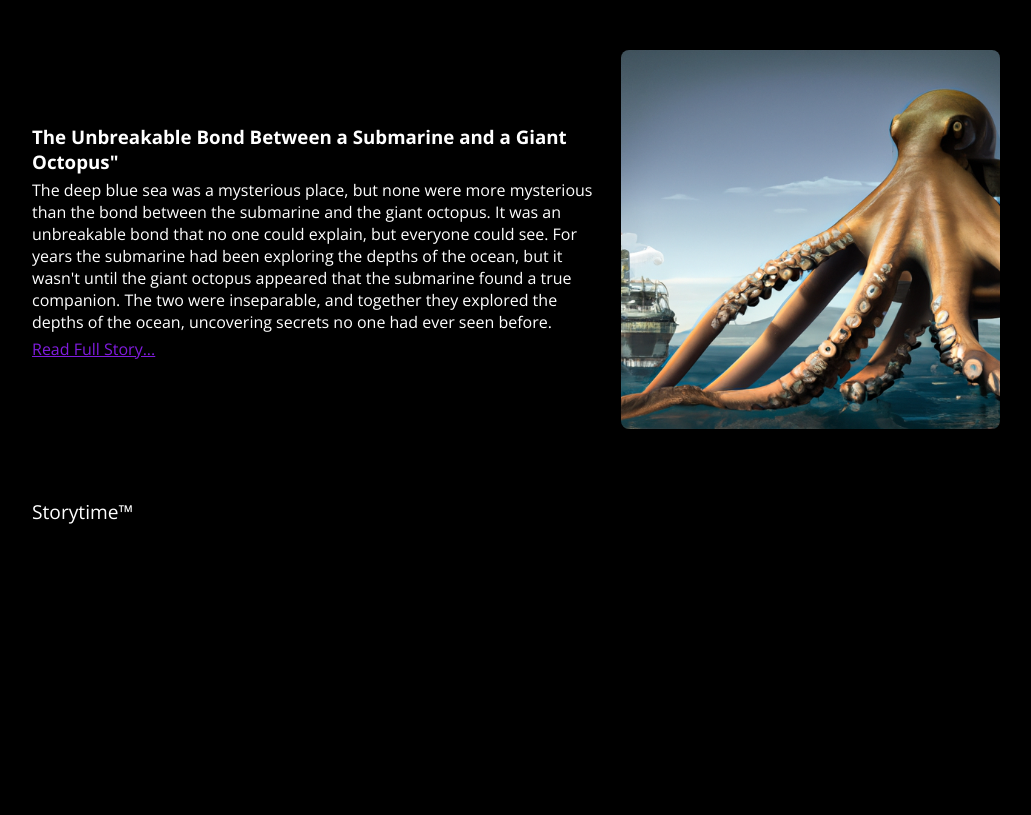
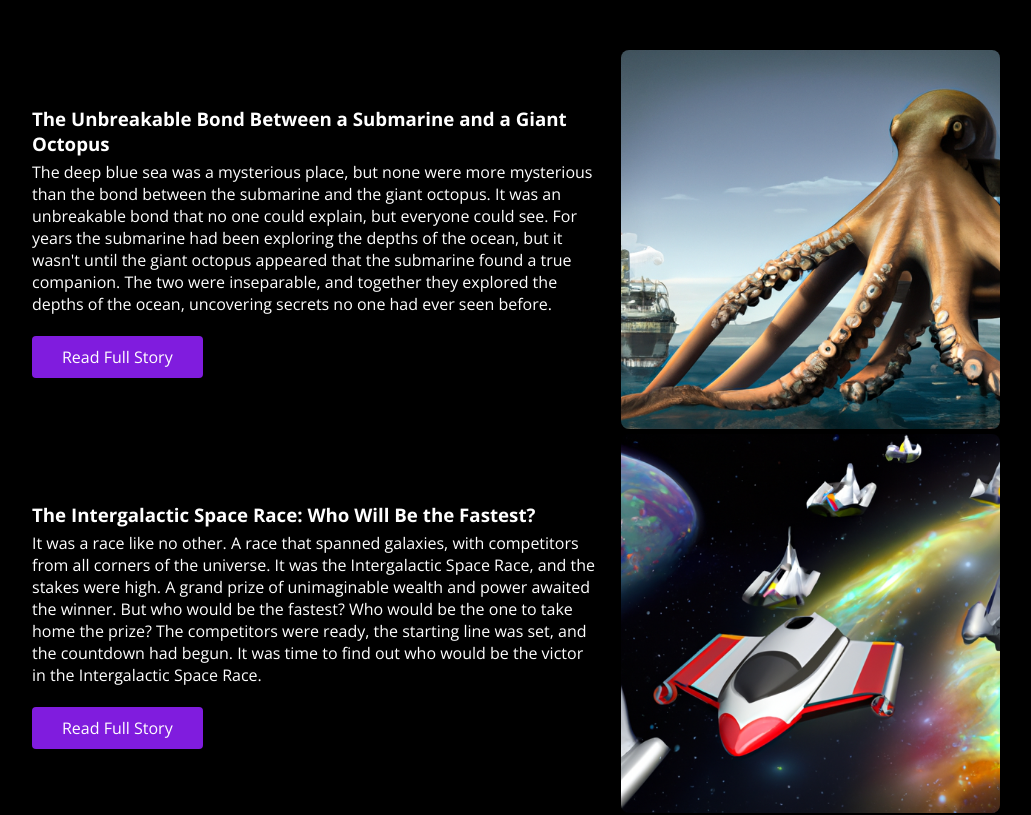
Before and after one commit to Hergelink/storytime, a React (Create React App) app in the folder client/: page / in a window 1280 px wide. Shown: the part 1020-1835 px from the top of the page, without its empty margins (124-1155 px from the left). Before the commit the page ends 1561 px from the top, so only its background shows below. Built offline with nearby package versions, Linux system fonts and the light colour scheme; the HTML template or start-up script is replaced by a standard one; what @react-pdf/renderer would draw is missing.

Commit message:
added a map function to list all examle strories

```diff
--- a/client/src/components/Create.jsx
+++ b/client/src/components/Create.jsx
@@ -4,7 +4,6 @@ import OutputArea from './OutputArea';
 import Spinner from './Spinner';
 
 export default function Create() {
-
   const [input, setInput] = useState(null);
   const [loading, setLoading] = useState(false);
   const [title, setTitle] = useState('Your story will appear here');
@@ -13,19 +12,17 @@ export default function Create() {
   const [image, setImage] = useState('');
   const [storyEnd, setStoryEnd] = useState('');
 
-
   const handleInput = (e) => {
     setInput(() => e.target.value);
   };
 
   async function generateText() {
-
-    setTitle('')
-    setImage('')
-    setDescription('')
-    setStoryBody('')
-    setStoryEnd('')
-    setLoading(true)
+    setTitle('');
+    setImage('');
+    setDescription('');
+    setStoryBody('');
+    setStoryEnd('');
+    setLoading(true);
     try {
       const response = await fetch('/openai/generatetext', {
         method: 'POST',
@@ -42,14 +39,12 @@ export default function Create() {
       }
 
       const returnedData = await response.json();
-      setImage(returnedData.data.imageUrl)
+      setImage(returnedData.data.imageUrl);
       setTitle(returnedData.data.aiOutput);
       setDescription(returnedData.data.entryOutput);
       setStoryBody(returnedData.data.storyBodyOutput);
       setStoryEnd(returnedData.data.storyEndOutput);
-      setLoading(false)
-
-
+      setLoading(false);
     } catch (error) {
       console.log(error);
     }
@@ -62,10 +57,15 @@ export default function Create() {
   };
 
   return (
-    <main className='App'>
+    <main>
+      <h1 id={style.pageTitle}>Create your story</h1>
       <form onSubmit={handleSubmit}>
         <label id={style.createLabel}>
           What kind of story do you want?
+          <p className={style.inputDescription}>
+            Please give as much detail as possible for more personilized
+            stories.
+          </p>
           <input
             id={style.createInput}
             placeholder='A race story in space'
@@ -73,11 +73,23 @@ export default function Create() {
             onChange={handleInput}
           />
         </label>
+
+        <p className={style.inputDescription}>
+          **Avoid harmful language as it may be flagged and result in loss of
+          credits.
+        </p>
         <button id={style.createBtn} type='submit'>
           {loading ? <Spinner /> : 'Create Story'}
-          </button>
+        </button>
       </form>
-      <OutputArea title={title} description={description} storyBody={storyBody} image={image} storyEnd={storyEnd} loading={loading}/>
+      <OutputArea
+        title={title}
+        description={description}
+        storyBody={storyBody}
+        image={image}
+        storyEnd={storyEnd}
+        loading={loading}
+      />
     </main>
   );
 }
--- a/client/src/components/ExampleStories.jsx
+++ b/client/src/components/ExampleStories.jsx
@@ -1,31 +1,60 @@
 import React from 'react';
-import {Link} from 'react-router-dom'
+import { Link } from 'react-router-dom';
 import style from '../styles/ExampleStories.module.css';
 import octopusImg from '../images/octopus-story.png';
-
+import spaceImg from '../images/space-story.png';
+import dogImg from '../images/dog-story.png'
 export default function ExampleStories() {
+  const stories = [
+    {
+      id: 1,
+      title: 'The Unbreakable Bond Between a Submarine and a Giant Octopus',
+      story: `The deep blue sea was a mysterious place, but none were more
+    mysterious than the bond between the submarine and the giant
+    octopus. It was an unbreakable bond that no one could explain, but
+    everyone could see. For years the submarine had been exploring the
+    depths of the ocean, but it wasn't until the giant octopus appeared
+    that the submarine found a true companion. The two were inseparable,
+    and together they explored the depths of the ocean, uncovering
+    secrets no one had ever seen before.`,
+      photo: octopusImg,
+    },
+    {
+      id: 2,
+      title: 'The Intergalactic Space Race: Who Will Be the Fastest?',
+      story: `It was a race like no other. A race that spanned galaxies, with competitors from all corners of the universe. It was the Intergalactic Space Race, and the stakes were high. A grand prize of unimaginable wealth and power awaited the winner. But who would be the fastest? Who would be the one to take home the prize? The competitors were ready, the starting line was set, and the countdown had begun. It was time to find out who would be the victor in the Intergalactic Space Race.`,
+      photo: spaceImg,
+    },
+    {
+      id: 3,
+      title: 'A New Home for Fido: How a Dog Found His Forever Family at the Shelter',
+      story: `Fido was a lonely pup when he first arrived at the animal shelter. He had been abandoned by his previous family and had no idea what his future would hold. But little did he know, his luck was about to change. As soon as he stepped through the shelter doors, he was met with a warm welcome from the staff and volunteers. With their help, he quickly found the perfect home and a new family to call his own. This is the story of how Fido found his forever home at the shelter.`,
+      photo: dogImg,
+    },
+  ];
   return (
     <section>
       <h2 id={style.exampleTitle}>Example Stories</h2>
-      <div className={style.storyContainer}>
+
+      {stories.map((story) => {
+        return(
+        <div className={style.storyContainer}>
         <div className={style.storyInfo}>
-          <h3>The Unbreakable Bond Between a Submarine and a Giant Octopus"</h3>
-          <p>
-            The deep blue sea was a mysterious place, but none were more
-            mysterious than the bond between the submarine and the giant
-            octopus. It was an unbreakable bond that no one could explain, but
-            everyone could see. For years the submarine had been exploring the
-            depths of the ocean, but it wasn't until the giant octopus appeared
-            that the submarine found a true companion. The two were inseparable,
-            and together they explored the depths of the ocean, uncovering
-            secrets no one had ever seen before.
-          </p>
-          <Link to='/' className={style.storyLinks}>Read Full Story...</Link>
+          <h3>{story.title}</h3>
+          <p>{story.story}</p>
+          <Link to='/' className={style.storyLinks}>
+            Read Full Story
+          </Link>
         </div>
         <div className={style.imageContainer}>
-          <img src={octopusImg} alt='an octopus and a submarine' className={style.exampleImage}/>
+          <img
+            src={story.photo}
+            alt={story.title}
+            className={style.exampleImage}
+          />
         </div>
       </div>
+      )})}
     </section>
   );
 }
--- a/client/src/components/Header.jsx
+++ b/client/src/components/Header.jsx
@@ -21,7 +21,7 @@ export default function Header() {
         <span className={style.hamburger}></span>
       </div>
 
-      {menuState ? null : <MobileModal toggleMobileMenu={toggleMobileMenu} />}
+      {menuState ? <MobileModal toggleMobileMenu={toggleMobileMenu} /> : ''}
 
       <nav id={style.desktopNavContainer}>
         <Link to='/' className={style.desktopLinks}>
--- a/client/src/styles/Create.module.css
+++ b/client/src/styles/Create.module.css
@@ -1,8 +1,11 @@
-
+#pageTitle {
+  margin-bottom: 2rem;
+  text-decoration: underline dashed rgb(144, 47, 235);
+}
 
 #createLabel {
   font-weight: 700;
-  font-size: 1.1rem;
+  font-size: 1.2rem;
 }
 
 #createInput {
@@ -10,11 +13,18 @@
   width: 100%;
   padding: 8px 4px;
   margin-top: 0.3rem;
+  margin-bottom: 0.4rem;
   background-color: rgba(74, 74, 74, 0.61);
   color: white;
   font-size: 1rem;
   border: 0;
   border-radius: 4px;
+}
+
+.inputDescription {
+  font-size: 0.9rem;
+  padding: 6px 0;
+  color: rgb(194, 193, 193);
 }
 
 #createBtn {
--- a/client/src/styles/ExampleStories.module.css
+++ b/client/src/styles/ExampleStories.module.css
@@ -23,14 +23,24 @@
 }
 
 .storyInfo {
-    display: flex;
-    flex-direction: column;
-    gap: 5px;
-    text-align: center;
+  display: flex;
+  flex-direction: column;
+  gap: 5px;
+  text-align: center;
 }
 
 .storyLinks {
-    color: rgb(128, 28, 222);
+  color: white;
+  background-color: rgb(128, 28, 222);
+  width: 40%;
+  padding: 10px;
+  margin: 1rem auto;
+  text-decoration: none;
+  border-radius: 4px;
+}
+
+.storyLinks:hover {
+  background-color: rgb(144, 47, 235);
 }
 
 @media only screen and (min-width: 54em) {
@@ -52,5 +62,14 @@
   .storyInfo {
     width: 60%;
     text-align: left;
+  }
+
+  .storyLinks {
+    color: white;
+    background-color: rgb(128, 28, 222);
+    width: 30%;
+    margin: 0;
+    margin-top: 1rem;
+    text-align: center;
+  }
 }
-}
```
Also changed, not shown: client/src/components/ExampleStory.jsx (added, +9 -0 lines), client/src/images/dog-story.png (added), client/src/images/space-story.png (added).
